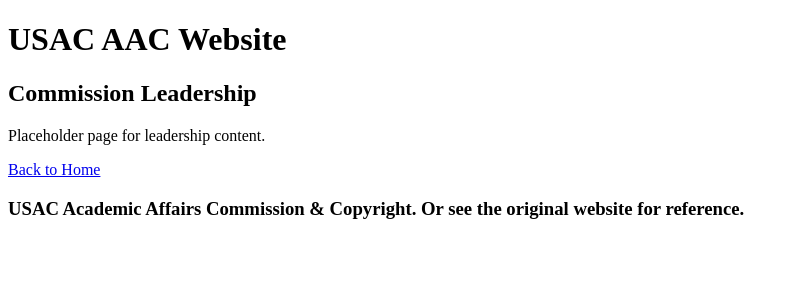
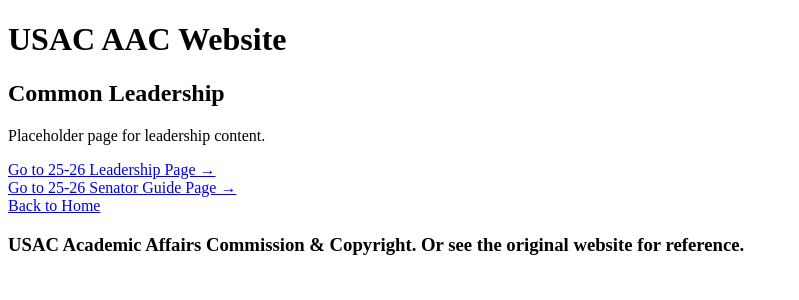
Before and after one commit to hillarynve/usac-aac-website, a Next.js app: page /leadership in a window 1280 px wide. Shown: the top 300 px of the page, without its empty margins (0-799 px from the left). Built offline with nearby package versions, Linux system fonts and the light colour scheme.

Commit message:
Rename Leadership to Common Leadership; add and link subpages to Common Leadership page

```diff
--- a/app/leadership/page.tsx
+++ b/app/leadership/page.tsx
@@ -3,11 +3,27 @@
 export default function Leadership() {
   return (
     <section>
-      <h1 className="text-2xl font-bold">Commission Leadership</h1>
+      <h1 className="text-2xl font-bold">Common Leadership</h1>
       <p className="mt-4 text-gray-600">
         Placeholder page for leadership content.
       </p>
 
+      {/* Simple link to 25-26 Leadership page */}
+      <Link
+        href="/leadership/25-26-leadership"
+        className="mt-4 inline-block text-blue-600 hover:underline"
+      >
+        Go to 25-26 Leadership Page →
+      </Link>
+      <br></br>
+      {/* Simple link to 25-26 Senator Guide page */}
+      <Link
+        href="/leadership/25-26-senator-guide"
+        className="mt-4 inline-block text-blue-600 hover:underline"
+      >
+        Go to 25-26 Senator Guide Page →
+      </Link>
+      <br></br>
       <Link href="/" className="mt-4 inline-block text-blue-600 hover:underline">
         Back to Home </Link>
     </section>
--- a/app/page.tsx
+++ b/app/page.tsx
@@ -8,12 +8,12 @@
         Placeholder page for leadership content.
       </p>
 
-      {/* Simple link to Leadership page */}
+      {/* Simple link to Common Leadership page */}
       <Link
         href="/leadership"
         className="mt-4 inline-block text-blue-600 hover:underline"
       >
-        Go to Leadership Page →
+        Go to Common Leadership Page →
       </Link>
       <br></br>
       {/* Simple link to Research page */}
```
Also changed, not shown: app/leadership/25-26-leadership/page.tsx (added, +15 -0 lines), app/leadership/25-26-senator-guide/page.tsx (added, +15 -0 lines).
